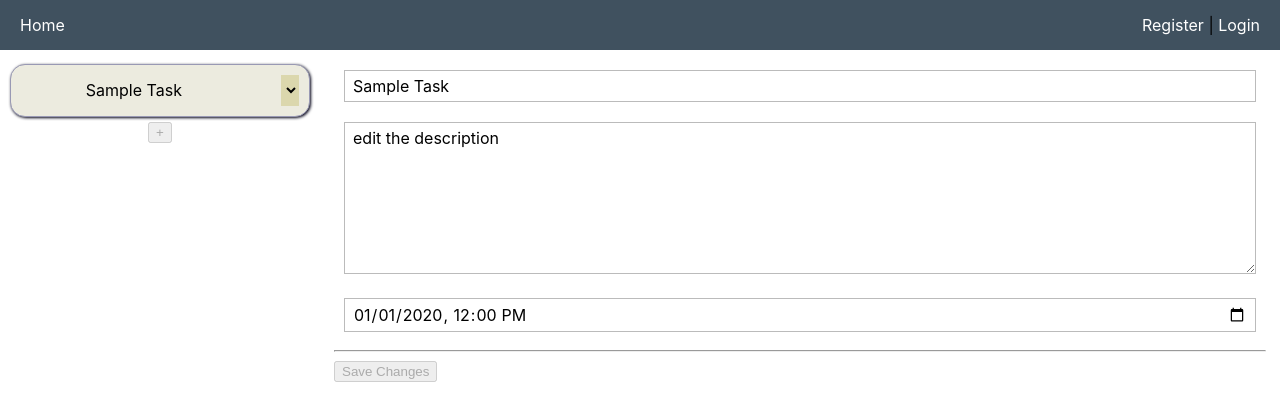
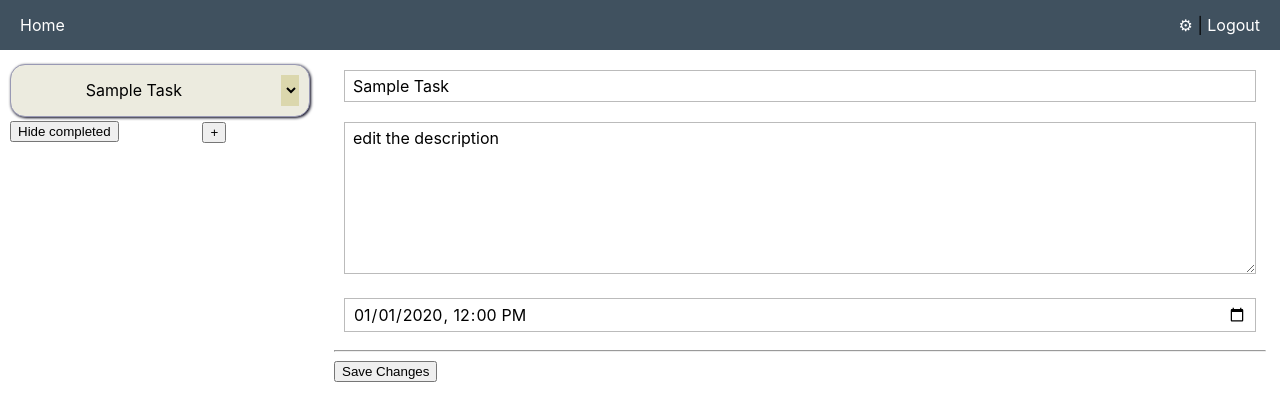
Before and after one commit to fishjaam/task-manager2, a React (Create React App) app: page / in a window 1280 px wide. Shown: the top 420 px of the page. Built offline with nearby package versions, Linux system fonts and the light colour scheme.

Commit message:
Adding toggle button for displaying completed tasks or not

```diff
--- a/src/Containers/item-list.js
+++ b/src/Containers/item-list.js
@@ -17,6 +17,7 @@ class ItemList extends Component {
         let style = null;
         let parsedDate = null;
         let dueDateExists;
+        let toggleButtonText = this.props.showCompleted ? 'Hide completed' : 'Show completed'
 
         const displayTasks = this.props.tasks.map(task => {
             dueDateExists = task.dueDate ? true: false;
@@ -44,6 +45,7 @@ class ItemList extends Component {
                     break;
             }
 
+            if(task.status != 'complete' || this.props.showCompleted){ //determine if we want to display completed tasks
                 return (
                     <div
                         key={task.id}
@@ -55,6 +57,7 @@ class ItemList extends Component {
                             dueDateExists={dueDateExists}/>
                     </div>
                 )
+            }
         })
         return (
             <div className={styles.body}>
@@ -63,7 +66,12 @@ class ItemList extends Component {
                 <div className={styles.addButton}>
                     <button
                         onClick={this.addNewTask}
-                        disabled={!this.props.authenticated}> + </button>
+                        disabled={!this.props.authenticated}> +
+                    </button>
+                    <button style={{float: "left"}}
+                        onClick={() => this.props.onToggleTaskDisplay()}>
+                        {toggleButtonText}
+                    </button>
                 </div>
             </div>
         )
@@ -73,13 +81,15 @@ class ItemList extends Component {
 const mapStateToProps = state => {
     return {
         tasks: state.tasks.tasks,
-        authenticated: state.auth.authenticated
+        authenticated: state.auth.authenticated,
+        showCompleted: state.tasks.showCompleted
     }
 };
 
 const mapDispatchToProps = dispatch => {
     return {
-        onChangeChosenTask: (id) => dispatch(taskActions.changeChosenTask(id))
+        onChangeChosenTask: (id) => dispatch(taskActions.changeChosenTask(id)),
+        onToggleTaskDisplay: () => dispatch(taskActions.toggleTaskDisplay())
     }
 };
 
--- a/src/store/actions/task-actions.js
+++ b/src/store/actions/task-actions.js
@@ -67,3 +67,9 @@ export const logout = () => {
         type: 'LOGOUT'
     }
 }
+
+export const toggleTaskDisplay = () => {
+    return {
+        type: 'TOGGLE_TASK_DISPLAY'
+    }
+}
--- a/src/store/reducers/auth-reducer.js
+++ b/src/store/reducers/auth-reducer.js
@@ -2,7 +2,7 @@
 const initialState = {
     token: null,
     userID: null,
-    authenticated: false,
+    authenticated: true,
     errorMessage: null
 }
 
@@ -27,9 +27,9 @@ const taskReducer = ( state = initialState, action ) => {
             return {...state, errorMessage: action.errorMessage}
         case 'LOGOUT':
             return {...state,
-                    token: null,
-                    userID: null,
-                    authenticated: false}
+                token: null,
+                userID: null,
+                authenticated: false}
         default:
             return state;
     }
--- a/src/store/reducers/task-reducer.js
+++ b/src/store/reducers/task-reducer.js
@@ -12,13 +12,14 @@ const initialState = {
         }
     ],
     chosenTaskID: 1,
+    showCompleted: true,
     initializeTask: true
 }
 
 //store tasks on firebase
 const postTasks = (tasks, userID, token) => {
     const authToken = '?auth=' + token
-    const url = `firebaseURL/tasks/${userID}.json` + authToken
+    const url =  `firebaseURL/tasks/${userID}.json` + authToken
     axios.put(url, tasks)
         .then(response => console.log(response))
         .catch(err => console.log(err))
@@ -105,6 +106,11 @@ const taskReducer = ( state = initialState, action ) => {
 
         case 'LOGOUT':
             return initialState
+        case 'TOGGLE_TASK_DISPLAY':
+            let toggle = state.showCompleted
+            return {...state,
+                showCompleted: !state.showCompleted
+            }
 
         default:
             return state;
```
Lines whose indentation alone changed are shown as unchanged.
